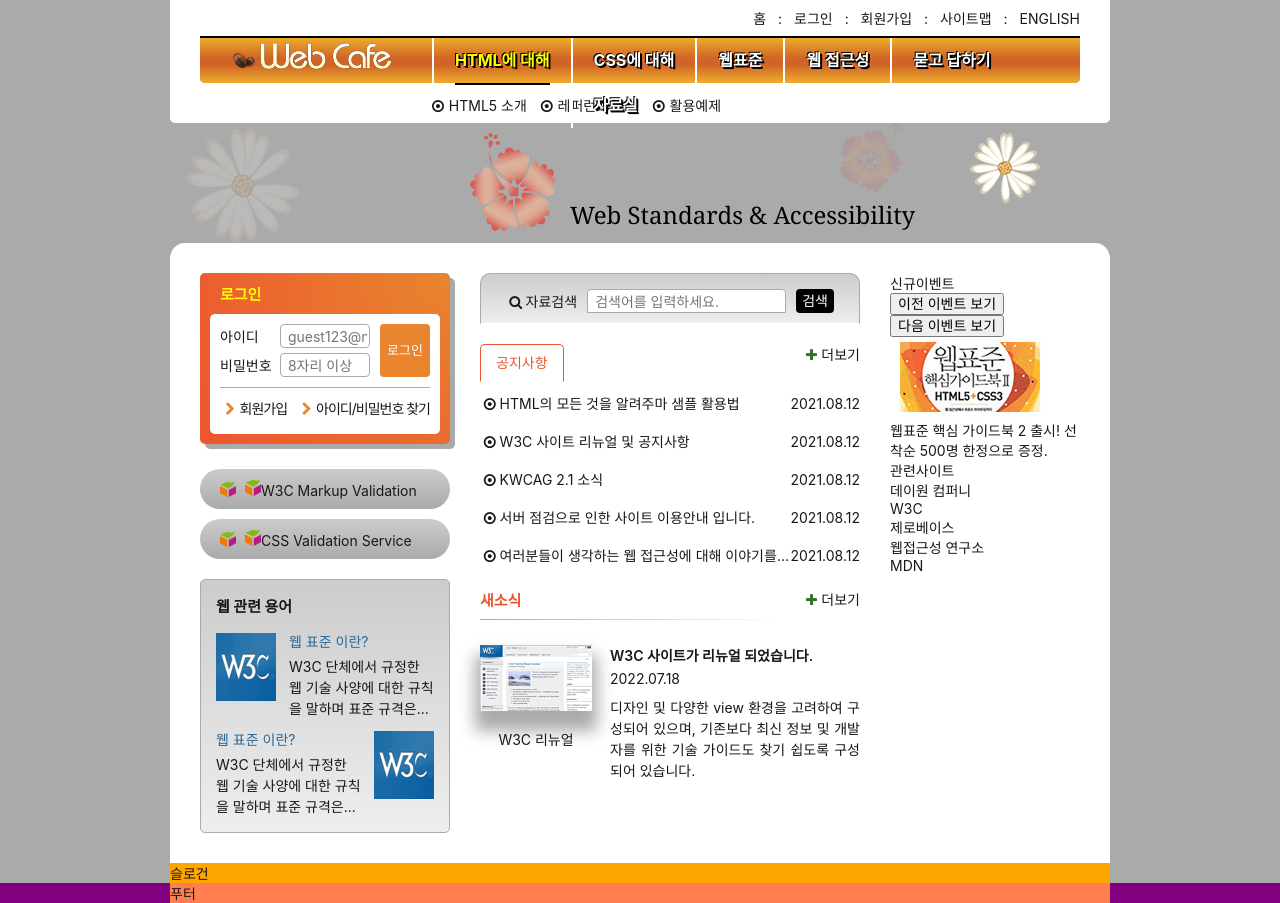
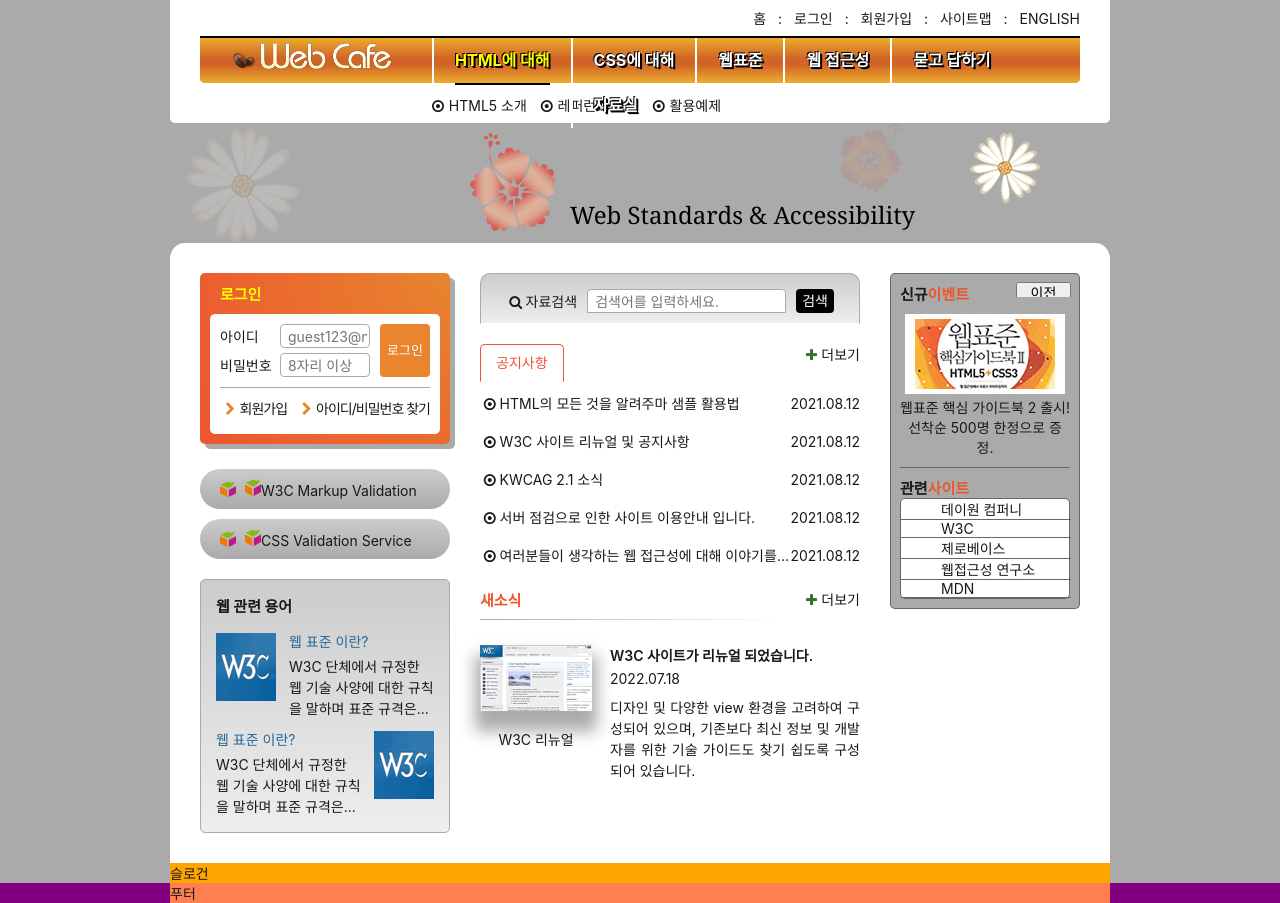
Before and after one commit to CHAERYEON-LEE/zeroConnecTo, a website: page HTML5/index.html in a window 1280 px wide. Drawn offline with Linux system fonts and the light colour scheme; files whose address does not match are found by name; a web font is replaced by a local one.

Commit message:
신규이벤트 및 관련사이트 디자인 혼자 해보기

```diff
--- a/HTML5/css/index.css
+++ b/HTML5/css/index.css
@@ -601,7 +601,66 @@
     padding: 8px;
 }
 
+/* 신규이벤트 */
+.event{
+    width: 190px;
+    position: relative;
+    background: #aaa;
+    border-radius: 5px 5px 0 0;
+    border: 1px solid #666;
+    border-bottom: #aaa;
+    padding: 9px;
+}
+.event-title, .related-title{
+    font-size: 1.5rem;
+    font-weight: 700;
+}
+.accent-color{
+    color: #ed552f;
+}
+.event-button-wrapper{
+    width: 55px;
+    height: 15px;
+    position: absolute;
+    top: 8px;
+    right: 8px;
+    overflow: hidden;
+}
 
+#eventDetail{
+    width: 170px;
+    margin-top: 10px;
+    text-align: center;
+}
+.event-brief{
+    border-bottom: 1px solid #666;
+    padding-bottom: 10px;
+}
+
+/* 관련사이트 */
+.related{
+    background: #aaa;
+    border-radius:0 0 5px 5px;
+    border: 1px solid #666;
+    border-top: #aaa;
+    padding: 9px;
+    padding-top: 0;
+}
+.related-list{
+    width: 170px;
+    background: #fff;
+    border-radius: 5px;
+    border: 1px solid #666;
+}
+.related-list a{
+    display: block;
+    padding-left: 40px;
+    width: 170px;
+    border-bottom: 1px solid #666;
+}
+.related-list:first-child:hover .related-list a{
+    height: 25px;
+}
 
 /* 슬로건 */
 .slogan{
```
